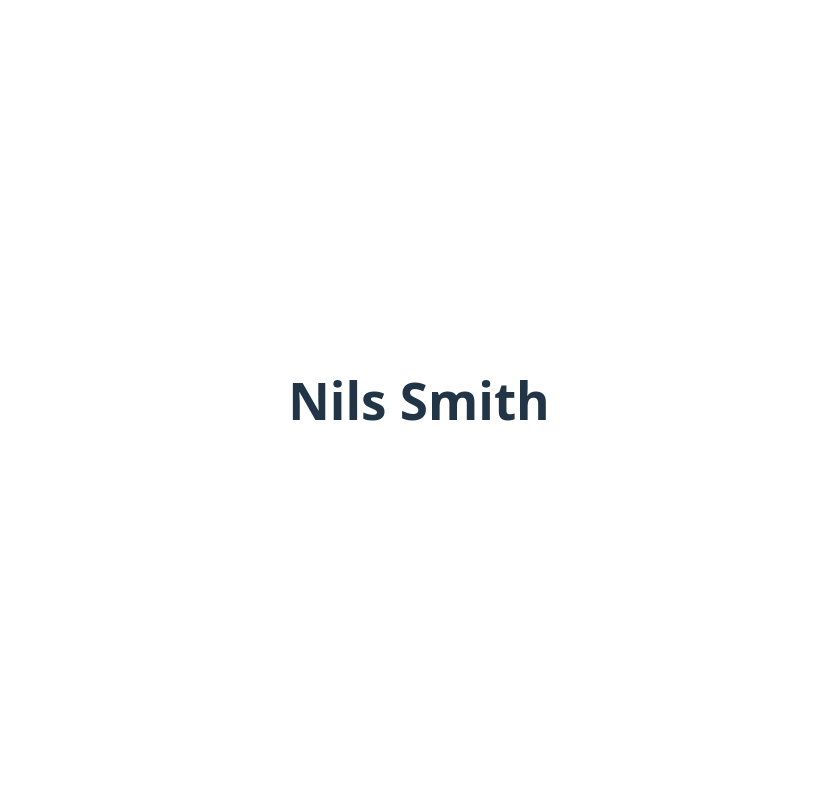
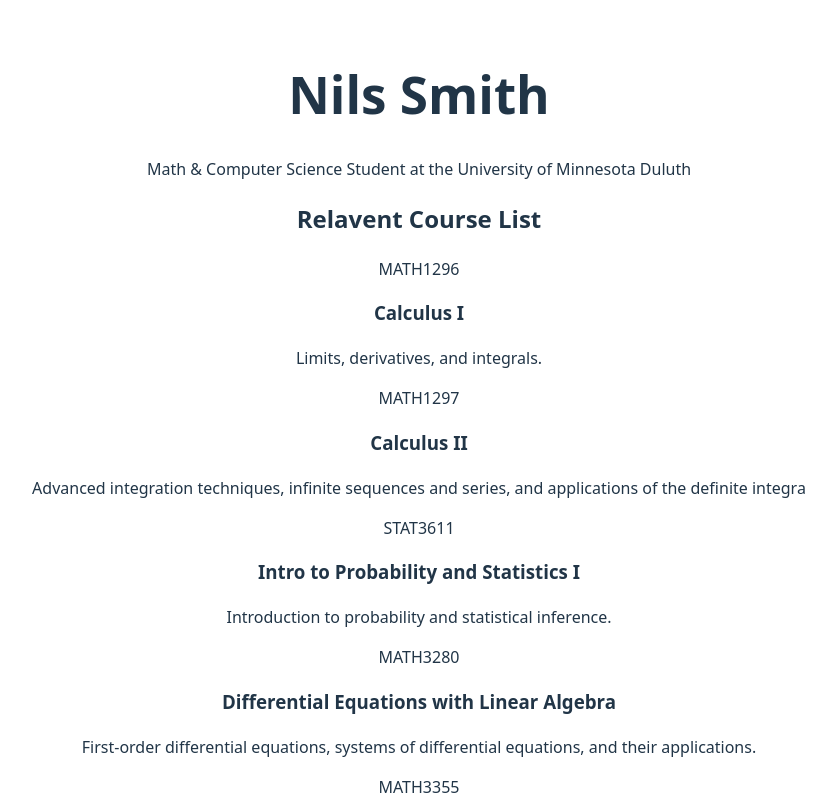
Before and after one commit to NilsSmith1/profilesapp, a React (Vite) app: page / in a window 1280 px wide. Shown: the top 800 px of the page, without its empty margins (221-1057 px from the left). Built offline with nearby package versions, Linux system fonts and the light colour scheme.

Commit message:
code to render relavent courses on main page

```diff
--- a/src/App.jsx
+++ b/src/App.jsx
@@ -26,11 +26,27 @@
 
   return (
     <>
-      <div>
+      <div className="container">
+        <header>
         <h1>Nils Smith </h1>
+      <p>Math & Computer Science Student at the University of Minnesota Duluth</p>
+      </header>
 
-      </div>
 
+
+    <section>
+    <h2>Relavent Course List</h2>
+    <div className="course-list">
+      {courses.map(course => (
+    <div key={course.id} className="course-card">
+              <span className="course-code">{course.code}</span>
+              <h3>{course.name}</h3>
+              <p>{course.description}</p>
+            </div>
+      ))}
+    </div>
+      </section>
+    </div>
 
 
     </>
```
